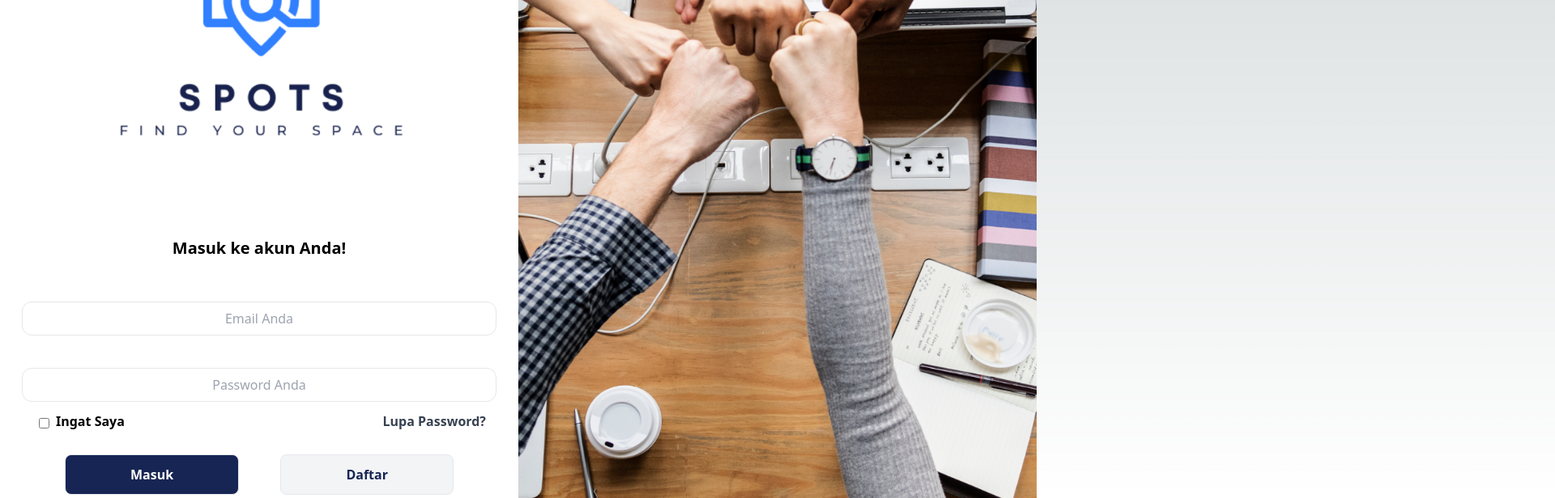
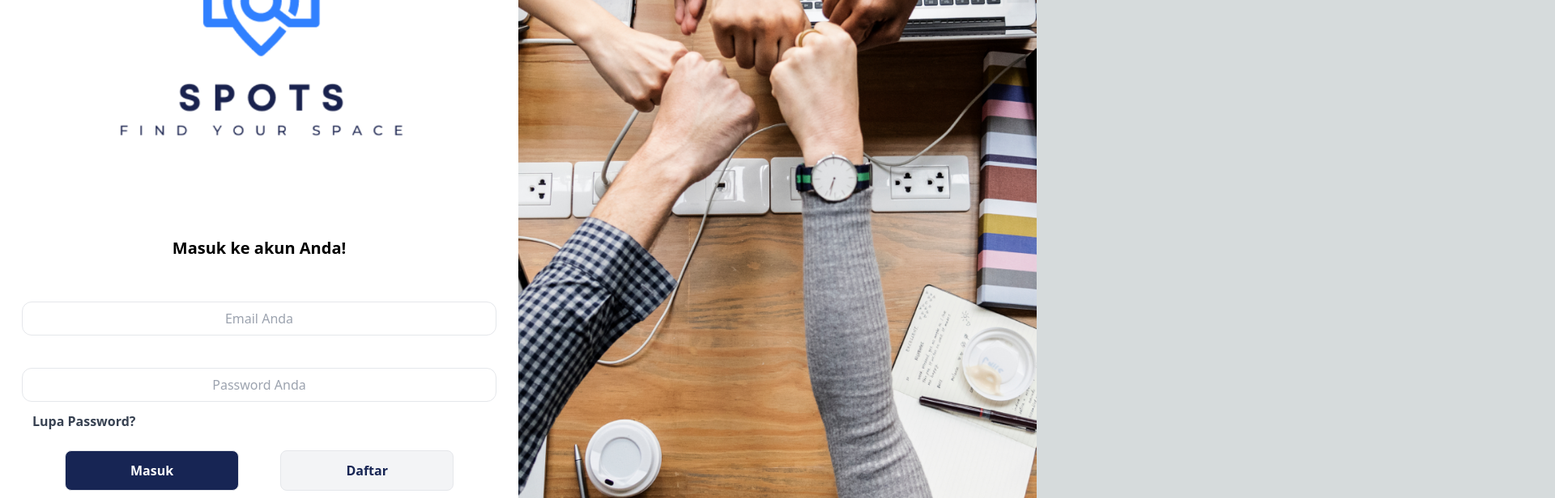
Before and after one commit to ahmadyhs/spots-frontend, a Next.js app: page /login in a window 1280 px wide. Shown: the part 184-800 px from the top of the page at 81% size, 1920 px wide, since content can reach past the window. Built offline with nearby package versions, Linux system fonts and the light colour scheme.

Commit message:
login fix

```diff
--- a/app/login/page.js
+++ b/app/login/page.js
@@ -2,10 +2,10 @@ import Image from 'next/image'
 
 export default function Login() {
     return (
-      <body class="max-h-screen">
+      <body class="h-screen">
         <title>Login</title>
-        <div class="bg-white grid lg:grid-cols-2 h-screen">
-          <div class="bg-white right flex flex-col text-center">
+        <div class="overflow-hidden bg-white grid lg:grid-cols-2 h-full">
+          <div class="bg-white right flex h-fit justify-center flex-col text-center">
             <Image className="mx-auto scale-75" src="/spots-blue.png"
             width={575} height={477} priority/>
 
@@ -23,10 +23,7 @@ export default function Login() {
               </div>
 
               <div class="flex justify-between mx-10">
-                <span className="flex">
-                  <input type="checkbox" id="remember" name="remember" className="m-2"></input>
-                  <p className="text-black font-semibold">Ingat Saya</p>
-                </span>
+
                 <a href="#" class="text-right font-semibold text-gray-700 hover:text-blue-700 focus:text-blue-700">Lupa Password?</a>
               </div>
 
@@ -39,9 +36,9 @@ export default function Login() {
             </form>
           </div>
 
-          <div className="w-screen">
+          <div className="">
             <Image
-            className="bg-cover h-screen w-1/2"
+            className="h-full w-full"
             src="/login.png"
             width={770} height={1024} priority/>
           </div>
```
